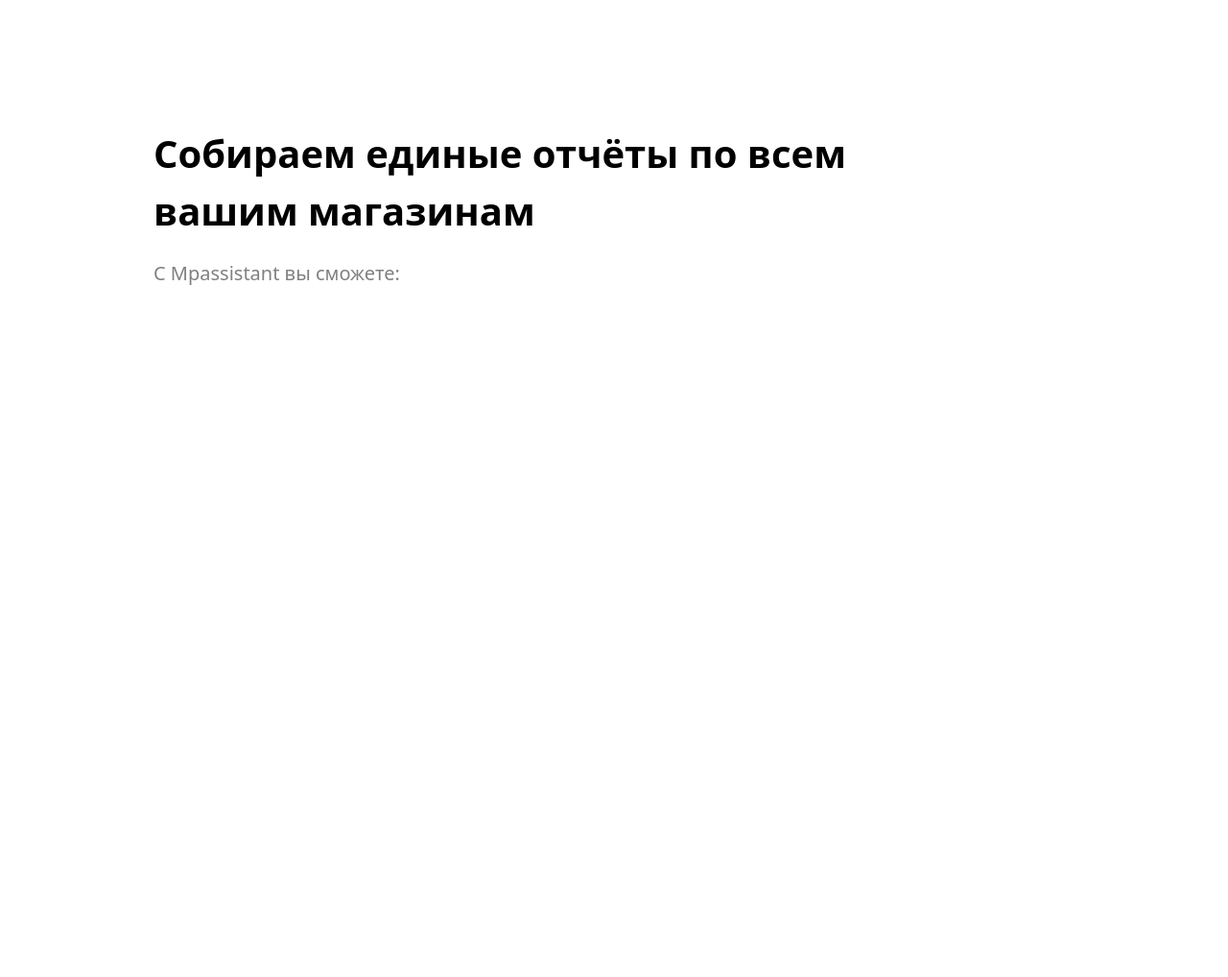
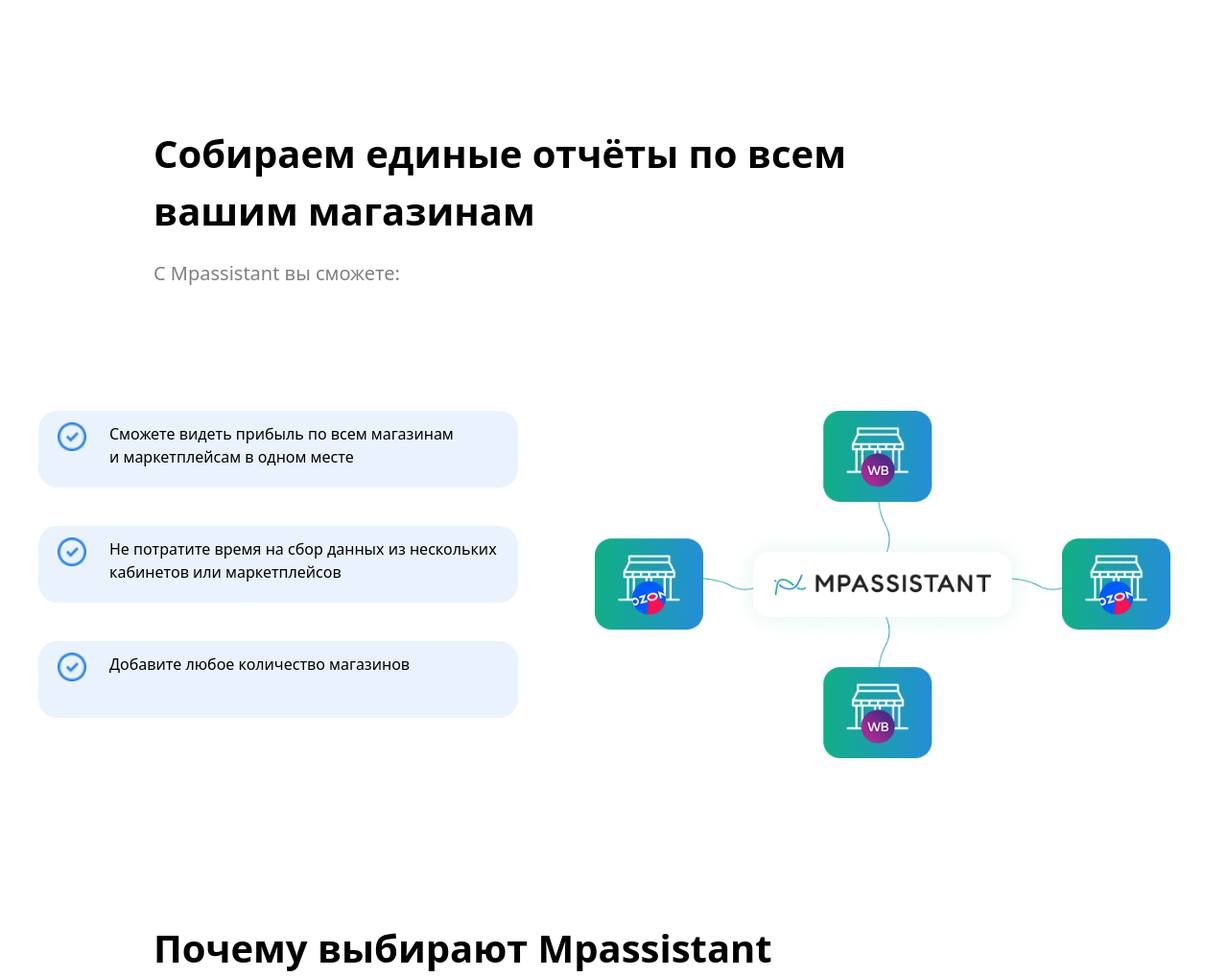
Before and after one commit to Ahmadjon04082009/Home-work-22.12.2025, a website: page src/index.html in a window 1280 px wide. Shown: the part 2703-3721 px from the top of the page at 96% size. Before the commit the page ends 3003 px from the top, so only its background shows below. Drawn offline with Linux system fonts and the light colour scheme.

Commit message:
section 6 build

```diff
--- a/src/index.html
+++ b/src/index.html
@@ -144,8 +144,33 @@
         магазинам</h1>
     <p class="text-[grey] text-[20px] mt-5 lg:ml-40">C Mpassistant вы сможете:</p>
 
+ <section class="lg:flex max-w-[1200px] m-auto gap-20 mt-32">
+        <div>
 
+            <div class="w-[500px] h-[80px] bg-[#EAF3FD] rounded-[20px]">
+                <div class="flex gap-6 pl-5 pt-3">
+                    <img class="w-[30px] h-[30px]" src="Vector.png" alt="">
+                    <p>Сможете видеть прибыль по всем магазинам и маркетплейсам в одном месте</p>
+                </div>
+            </div>
+            <div class="w-[500px] h-[80px] bg-[#EAF3FD] rounded-[20px]">
+                <div class="flex gap-6 pl-5 pt-3 mt-10">
+                    <img class="w-[30px] h-[30px]" src="Vector.png" alt="">
+                    <p>Не потратите время на сбор данных из нескольких кабинетов или маркетплейсов</p>
+                </div>
+            </div>
+            <div class="w-[500px] h-[80px] bg-[#EAF3FD] rounded-[20px]">
+                <div class="flex gap-6 pl-5 pt-3 mt-10">
+                    <img class="w-[30px] h-[30px]" src="Vector.png" alt="">
+                    <p>Добавите любое количество магазинов</p>
+                </div>
+            </div>
 
+        </div>
+        <img class="w-[600px]" src="Frame 32.png" alt="">
+    </section>
+
+    <h1 class="text-[40px] font-[600] mt-42 ml-40">Почему выбирают Mpassistant</h1>
 
 
 </body>
```
